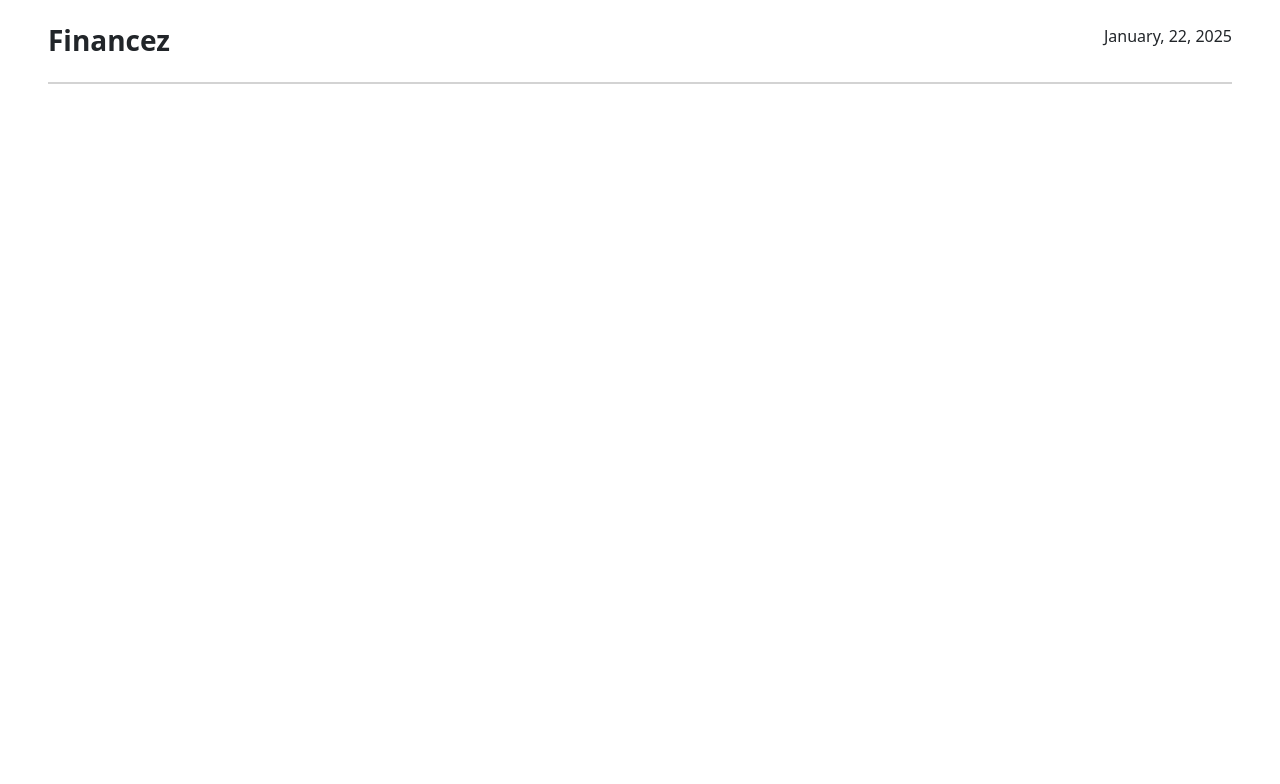
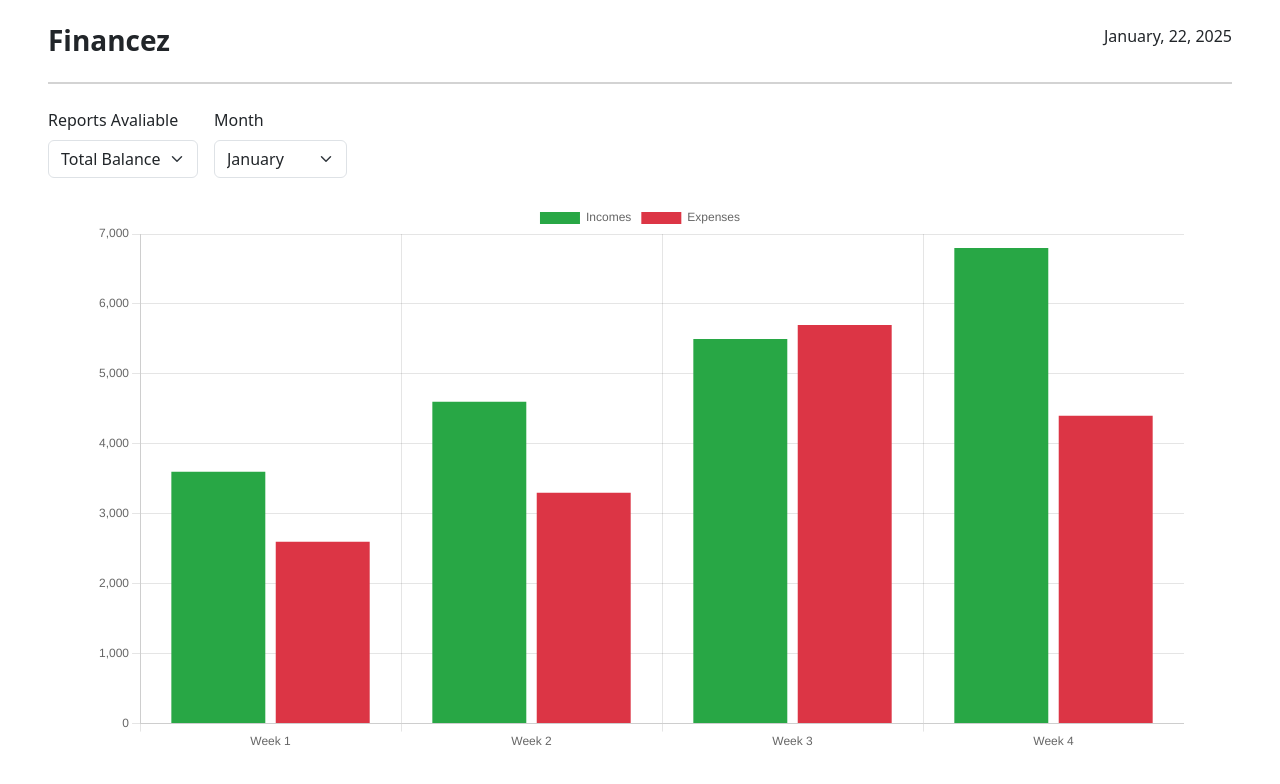
Before and after one commit to Raphael-Maximowski/Financez, a Vue app: page /reports in a window 1280 px wide. Shown: the top 784 px of the page. Built offline with nearby package versions, Linux system fonts and the light colour scheme; what v-calendar, v-money3 would draw is missing.

Commit message:
feat: reports

```diff
--- a/src/Store/TransactionsDataModule.ts
+++ b/src/Store/TransactionsDataModule.ts
@@ -190,6 +190,7 @@ export const transactionsDataModule = defineStore('transactionsDataModule', () =
         transactionsData.value.timeRange.startDate = timeRange.startDate
         transactionsData.value.timeRange.endDate = timeRange.endDate
         transactionsData.value.timeRange.name = timeRange.name
+
     }
 
     const updateTransaction = (transactionData) => {
--- a/src/Utils/relatedToTimeFunctions.ts
+++ b/src/Utils/relatedToTimeFunctions.ts
@@ -33,3 +33,12 @@ export const handleTimeRange = (timeRange) => {
 
     return ({startDate: startDate, endDate: endDate, name: timeRange})
 }
+
+export const handleCustomMonthTimeRange = (monthIndex) => {
+    const year = new Date().getFullYear()
+    return {
+        startDate: new Date(year, monthIndex, 1),
+        endDate: new Date(year, monthIndex + 1, 0),
+        name: 'month'
+    }
+}
--- /dev/null
+++ b/src/Views/ReportsView.vue
@@ -0,0 +1,237 @@
+<script setup lang="ts">
+
+import {computed, onMounted, ref, watch} from "vue";
+import {transactionsDataModule} from "@/Store/TransactionsDataModule.ts";
+import {handleCustomMonthTimeRange, handleTimeRange} from "@/Utils/relatedToTimeFunctions.ts";
+import {Bar} from 'vue-chartjs'
+import {Chart as ChartJS, Title, Tooltip, Legend, BarElement, CategoryScale, LinearScale} from 'chart.js'
+import {categoriesModule} from "@/Store/CategoriesModule.ts";
+
+ChartJS.register(Title, Tooltip, Legend, BarElement, CategoryScale, LinearScale)
+
+const transactionsModule = transactionsDataModule()
+const categoriesManagement = categoriesModule()
+const categoriesData = computed(() => categoriesManagement.categoriesDataGetter)
+const expensesData = computed(() => transactionsModule.expensesDataGetter)
+const incomesData = computed(() => transactionsModule.incomesDataGetter)
+const savingsData = computed(() => transactionsModule.savingsDataGetter)
+const reportTypeSelected = ref(0)
+const months = ["January", "February", "March", "April", "May", "June", "July", "August", "September", "October", "November", "December"]
+const reportsType = ["Total Balance", "Category", "Incomes", "Expenses", "Savings"]
+const actualDate = new Date()
+const timeRangeSelected = ref(actualDate.getMonth())
+const dataSet = ref()
+const options = {
+  responsive: true,
+  maintainAspectRatio: false
+}
+
+const setTimeRangeForMonth = () => {
+  transactionsModule.setTimeRange(handleTimeRange('month'))
+}
+
+const setCustomTimeRange = () => {
+  transactionsModule.setTimeRange(handleCustomMonthTimeRange(timeRangeSelected.value))
+}
+
+const calculateDataBasedInWeeks = (transactionsData) => {
+  const objectKeys = Object.keys(transactionsData)
+
+  const dataSets = objectKeys.map((key) => {
+    const dataParseInWeeks = {}
+    const transactions = transactionsData[key]
+    transactions.forEach((transaction) => {
+      const transactionsDate = new Date(transaction.notFormatedDate)
+      const transactionDay = transactionsDate.getDate()
+      const week = Math.ceil(transactionDay / 7)
+
+      if (!dataParseInWeeks[week]) {
+        dataParseInWeeks[week] = []
+      }
+
+      dataParseInWeeks[week].push(transaction)
+    })
+
+    const keysWeek = Object.keys(dataParseInWeeks)
+    const valuesWeek = keysWeek.map((key) => {
+      return dataParseInWeeks[key].reduce((acc, item) => acc + parseFloat(item?.value || 0), 0)
+    })
+
+    return {
+      label: keysWeek,
+      values: valuesWeek
+    }
+  })
+
+  if (objectKeys.length === 1) {
+    const {label, ...rest} = dataSets[0]
+    return {
+      ...rest,
+      chartLabel: label.map((weekLabel) => `Week ${weekLabel}`)
+    }
+  }
+
+  const incomesData = dataSets[0]
+  const expensesData = dataSets[1]
+  const chartLabel = [...new Set([...incomesData.label, ...expensesData.label])];
+  const values = {
+    expenses: chartLabel.map((week, index) => {
+      return expensesData.label.includes(week)
+          ? expensesData.values[index]
+          : 0
+
+    }),
+    incomes: chartLabel.map((week, index) => {
+      return incomesData.label.includes(week)
+          ? incomesData.values[index]
+          : 0
+    })
+  }
+
+  return {
+    chartLabel: chartLabel.map((week) => `Week ${week}`),
+    values: values
+  }
+}
+
+const calculateDataSet = () => {
+  switch (reportTypeSelected.value) {
+    case 0:
+      const totalBalanceCalc = calculateDataBasedInWeeks({incomes: incomesData.value, expenses: expensesData.value})
+      dataSet.value = {
+        labels: totalBalanceCalc.chartLabel,
+        datasets: [
+          {
+            label: 'Incomes',
+            data: totalBalanceCalc.values.incomes,
+            backgroundColor: '#28A745'
+          },
+          {
+            label: 'Expenses',
+            data: totalBalanceCalc.values.expenses,
+            backgroundColor: '#DC3545'
+          }
+        ]
+      }
+      break;
+    case 1:
+      const categoriesKeys = Object.keys(categoriesData.value)
+        const categoriesTitles = categoriesKeys.map((categoryKey) => categoriesData.value[categoryKey].name)
+        const categoryColors = categoriesKeys.map((categoryKey) => categoriesData.value[categoryKey].color)
+      const valuePerCategory = categoriesKeys.map((key) => {
+        return expensesData.value.filter((expense) => expense.categories && expense.categories.includes(key))
+            .reduce((acc, expenseInCategory) => acc + parseFloat(expenseInCategory.value), 0)
+      })
+
+      dataSet.value = {
+        labels: categoriesTitles,
+        datasets: [
+          {
+            label: 'Categorias',
+            data: valuePerCategory,
+            backgroundColor: categoryColors
+          }
+        ]
+      }
+
+      break;
+    case 2:
+      const incomesCalc = calculateDataBasedInWeeks({incomes: incomesData.value})
+      dataSet.value = {
+        labels: incomesCalc.chartLabel,
+        datasets: [
+          {
+            label: 'Incomes',
+            data: incomesCalc.values,
+            backgroundColor: '#28A745'
+          }
+        ]
+      }
+      break;
+    case 3:
+      const expensesCalc = calculateDataBasedInWeeks({expenses: expensesData.value})
+      dataSet.value = {
+        labels: expensesCalc.chartLabel,
+        datasets: [
+          {
+            label: 'Expenses',
+            data: expensesCalc.values,
+            backgroundColor: '#DC3545'
+          }
+        ]
+      }
+      break;
+    case 4:
+      const savingsCalc = calculateDataBasedInWeeks({savings: savingsData.value})
+      dataSet.value = {
+        labels: savingsCalc.chartLabel,
+        datasets: [
+          {
+            label: 'Savings',
+            data: savingsCalc.values,
+            backgroundColor: '#424649'
+          }
+        ]
+      }
+      break;
+  }
+}
+
+watch([savingsData, incomesData, expensesData], () => {
+  calculateDataSet()
+})
+
+watch(timeRangeSelected, () => {
+  setCustomTimeRange()
+})
+
+watch(reportTypeSelected, () => {
+  calculateDataSet()
+})
+
+onMounted(() => {
+  setTimeRangeForMonth()
+  calculateDataSet()
+})
+
+</script>
+
+<template>
+  <div class="w-100 h-100 d-flex flex-column gap-4">
+    <div class="d-flex gap-3">
+      <div class="d-flex flex-column gap-2">
+        <label>Reports Avaliable</label>
+        <select v-model="reportTypeSelected" class="w-auto form-select">
+          <option
+              v-for="(report, index) in reportsType"
+              :key="index"
+              :value="index"
+          >
+            {{ report }}
+          </option>
+        </select>
+      </div>
+      <div class="d-flex flex-column gap-2">
+        <label>Month</label>
+        <select v-model="timeRangeSelected " class="w-auto form-select">
+          <option
+              v-for="(month, index) in months"
+              :key="index"
+              :value="index"
+          >{{ month }}
+          </option>
+        </select>
+      </div>
+    </div>
+
+    <div v-if="dataSet" class="px-5 bart-chart-container w-100 flex-grow-1">
+      <Bar :options="options" :data="dataSet"/>
+    </div>
+  </div>
+</template>
+
+<style scoped>
+.bart-chart-container {
+  max-height: 70vh;
+}
+</style>
--- a/src/Views/TransactionsMetrics.vue
+++ b/src/Views/TransactionsMetrics.vue
@@ -5,7 +5,7 @@ import MetricsLine from "@/Components/Charts/MetricsLine.vue";
 import MetricDoughnut from "@/Components/Charts/MetricDoughnut.vue";
 import Draggable from "vuedraggable";
 import {computed, onMounted, ref, watch} from "vue";
-import {useRoute} from "vue-router";
+import {useRoute, useRouter} from "vue-router";
 import GoalCard from "@/Components/Card/GoalCard.vue";
 import {transactionsDataModule} from "@/Store/TransactionsDataModule.ts";
 import CreateGoal from "@/Components/Modals/CreateOrUpdateGoal.vue";
@@ -14,6 +14,7 @@ import InvestmentModal from "@/Components/Modals/InvestmentModal.vue";
 
 const transactionsManagement = transactionsDataModule()
 const modalManagement = modalManagementModule()
+const router = useRouter()
 const route = useRoute()
 const modalName = computed(() => modalManagement.modalNameGetter)
 const goalsDataComputed = computed(() => transactionsManagement.goalsDataGetter)
@@ -36,6 +37,10 @@ const setValueToReference = () => {
   goalsData.value = goalsDataComputed.value
 }
 
+const redirectToReportsView = () => {
+  router.push({ name: 'Reports View' })
+}
+
 watch(goalsDataComputed, () => {
   setValueToReference()
 }, { deep: true })
@@ -43,7 +48,11 @@ watch(goalsDataComputed, () => {
 
 <template>
   <div class="w-100 h-100 d-flex flex-column">
-    <TransactionsMetricsDropDown />
+
+    <div class="w-100 align-items-end justify-content-between d-flex flex-wrap">
+      <TransactionsMetricsDropDown />
+      <button @click="redirectToReportsView" class="btn btn-dark">Reports</button>
+    </div>
 
     <div class="content-container d-xxl-flex  flex-grow-1 pt-4">
       <div class="d-flex flex-column left-container-content col-xxl-9 col-12 h-100">
--- a/src/router/index.js
+++ b/src/router/index.js
@@ -17,7 +17,12 @@ const router = createRouter({
             path: '/savings',
             name: 'Savings View',
             component: () => import('../Views/TransactionsMetrics.vue')
-        }
+        },
+        {
+            path: '/reports',
+            name: 'Reports View',
+            component: () => import('../Views/ReportsView.vue')
+        },
     ],
 })
 
```
